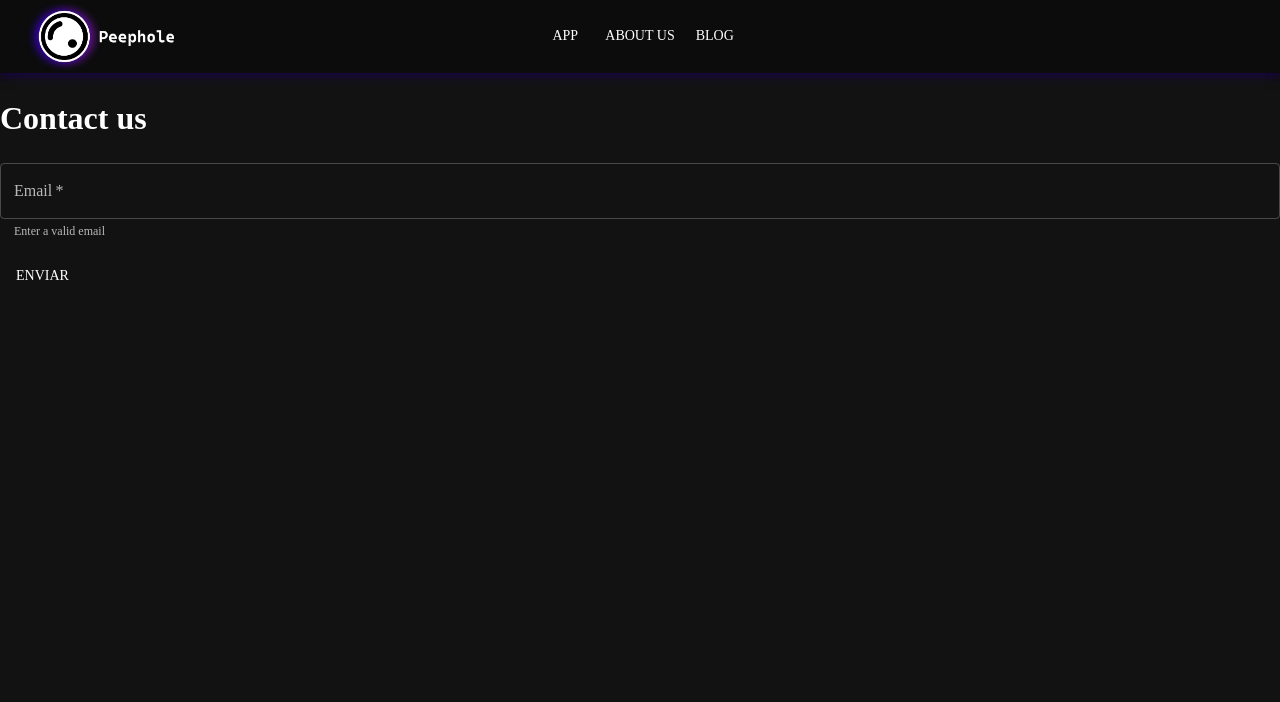
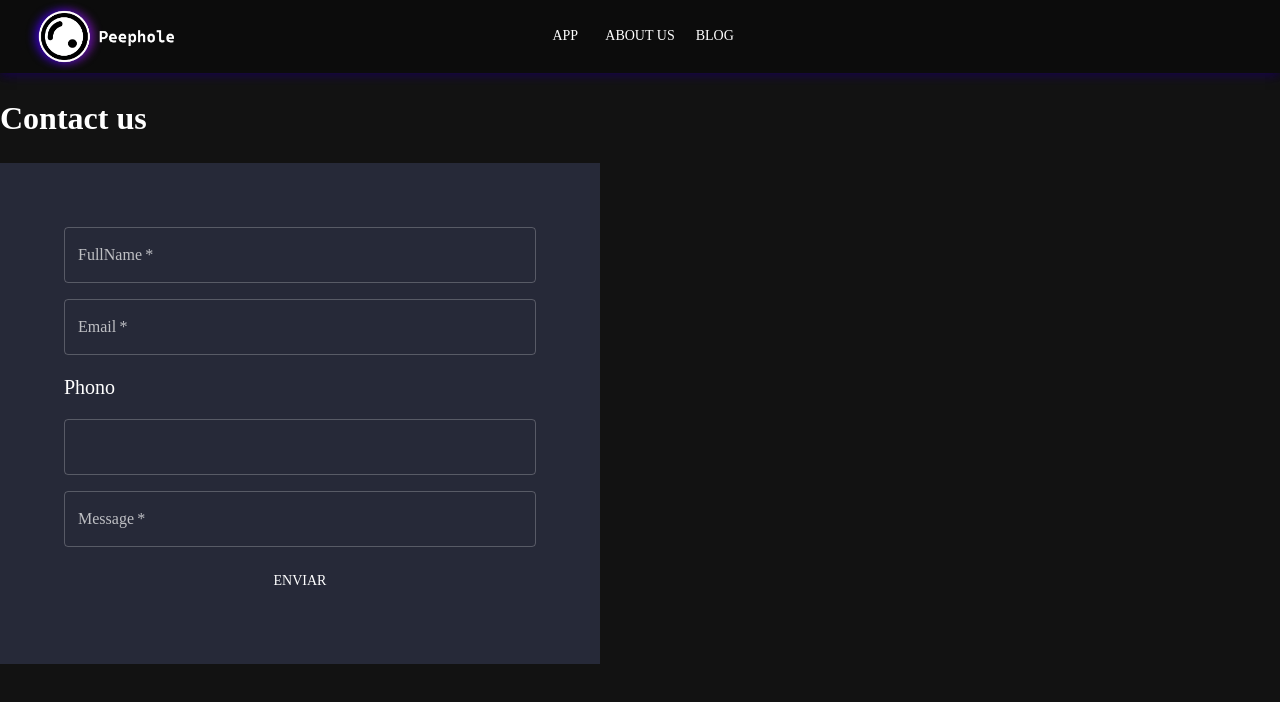
Before and after one commit to PeepholeApp/NFSD_APP_FRONTEND, a React (Vite) app: page /contact in a window 1280 px wide. Shown: the top 702 px of the page. Built offline with nearby package versions, Linux system fonts and the light colour scheme.

Commit message:
added component the contact

```diff
--- a/src/components/Map/Map.jsx
+++ b/src/components/Map/Map.jsx
@@ -9,7 +9,6 @@ function Map({ address, mapView, activities }) {
   const mapRef = useRef(); //
   const mapElementRef = useRef();
   const markerRef = useRef(); //instancia del marcador
-  console.log(address);
 
   useEffect(() => {
     if (mapRef.current && activities.length) {
--- a/src/pages/Contact.jsx
+++ b/src/pages/Contact.jsx
@@ -1,5 +1,5 @@
 import React, { useState } from "react";
-import { Box, Button, TextField } from "@mui/material";
+import { Box, Button, Stack, TextField, Typography } from "@mui/material";
 
 function Contact() {
   const [email, setEmail] = useState("");
@@ -15,23 +15,47 @@ function Contact() {
   return (
     <>
       <h1>Contact us</h1>
-      <Box component="form" onSubmit={handleSubmit}>
+
+      <Stack
+        component="form"
+        onSubmit={handleSubmit}
+        sx={{ p: 8, width: 600, backgroundColor: "#262938" }}
+        spacing={2}
+      >
+        <TextField
+          id="fullName"
+          label="FullName"
+          type="fullName"
+          variant="outlined"
+          fullWidth
+          margin="normal"
+          required
+        />
         <TextField
           id="email"
           label="Email"
           type="email"
           variant="outlined"
           fullWidth
-          helperText="Enter a valid email"
+          margin="normal"
           required
           value={email}
           te
           onChange={(e) => setEmail(e.target.value)}
         />
+        <Typography variant="h6">Phono</Typography>
+        <TextField id="phono" type="phono" variant="outlined" />
+        <TextField
+          id="message"
+          label="Message"
+          type="message"
+          variant="outlined"
+          required
+        />
         <Button type="submit" variant="outline" sx={{ mt: 2 }}>
           Enviar
         </Button>
-      </Box>
+      </Stack>
     </>
   );
 }
```
